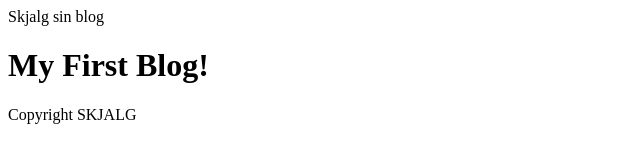
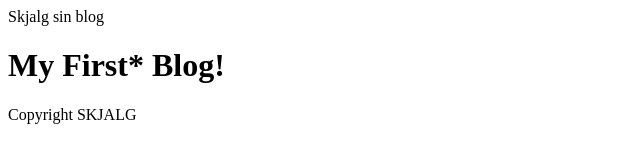
Before and after one commit to skjalg-eriksen/skjalg-eriksen.github.io, a plain HTML site: page index.html in a window 1280 px wide. Shown: the whole page, without its empty margins (0-640 px from the left). Drawn offline with Linux system fonts and the light colour scheme.

```diff
--- a/index.html
+++ b/index.html
@@ -7,7 +7,7 @@
     <header>Skjalg sin blog<header>
     <main>
       <h1>
-      My First Blog!
+      My First* Blog!
       </h1>
     </main>
     <footer>Copyright SKJALG</footer>
```
